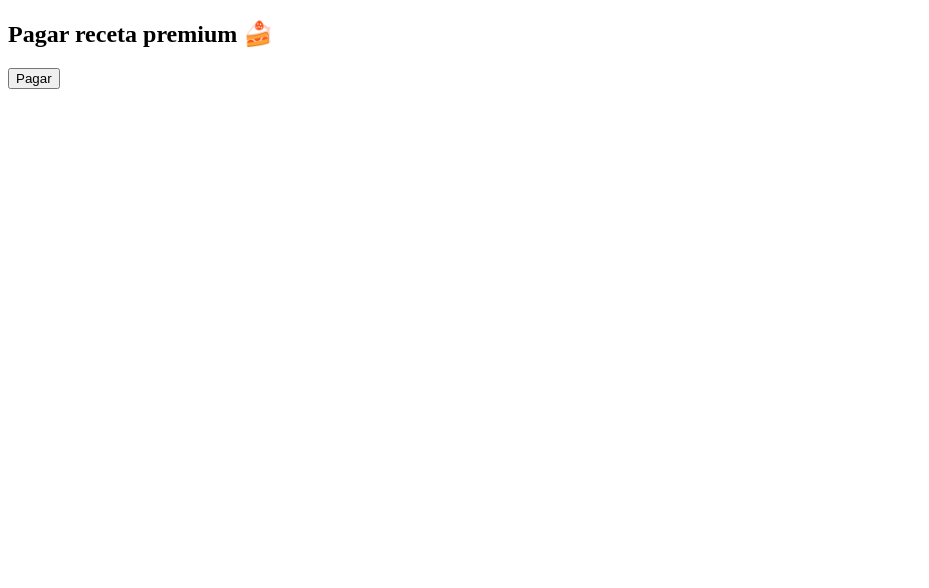
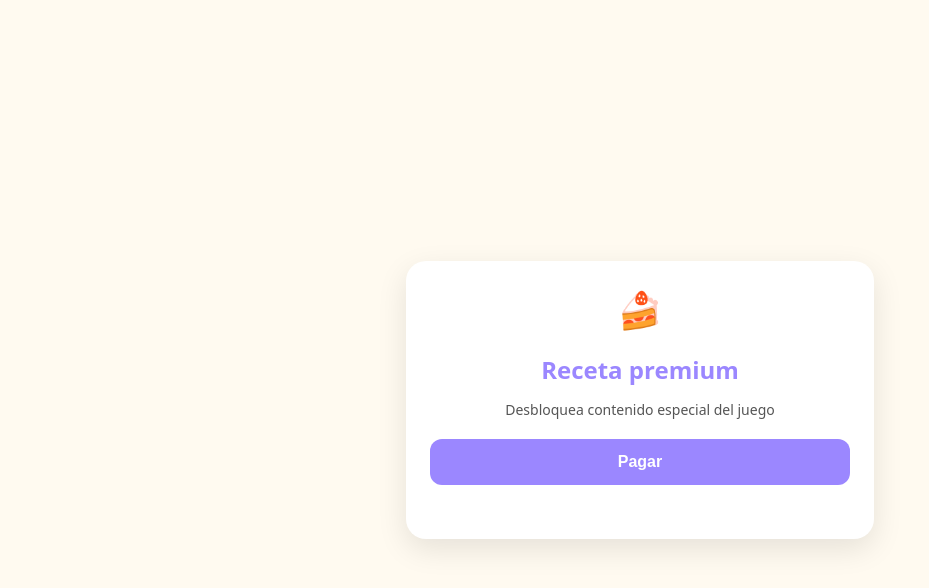
Before and after one commit to KeniaCJF/Cooking_game, a website with bundled scripts: page public/payment.html in a window 1280 px wide. Shown: the whole page, without its empty margins (0-929 px from the left). Built offline with nearby package versions, Linux system fonts and the light colour scheme.

Commit message:
css payment

```diff
--- a/public/payment.html
+++ b/public/payment.html
@@ -2,18 +2,99 @@
 <html lang="es">
 <head>
   <meta charset="UTF-8" />
-  <title>Pagar</title>
+  <title>Pagar receta premium</title>
+  <meta name="viewport" content="width=device-width, initial-scale=1.0">
+
+  <!-- Stripe -->
   <script src="https://js.stripe.com/v3/"></script>
+
+  <style>
+    body {
+      margin: 0;
+      min-height: 100vh;
+      background: #fffaf0;
+      font-family: system-ui, -apple-system, BlinkMacSystemFont, "Segoe UI", sans-serif;
+      display: flex;
+      justify-content: center;
+      align-items: center;
+    }
+
+    .card {
+      width: 90%;
+      max-width: 420px;
+      background: #ffffff;
+      border-radius: 20px;
+      padding: 24px;
+      box-shadow: 0 10px 30px rgba(0,0,0,0.1);
+      text-align: center;
+    }
+
+    h2 {
+      color: #9b87ff;
+      margin-bottom: 8px;
+    }
+
+    p {
+      color: #555;
+      font-size: 14px;
+      margin-bottom: 20px;
+    }
+
+    #payment-element {
+      margin-bottom: 20px;
+    }
+
+    button {
+      width: 100%;
+      background: #9b87ff;
+      border: none;
+      border-radius: 12px;
+      padding: 14px;
+      font-size: 16px;
+      font-weight: bold;
+      color: white;
+      cursor: pointer;
+      transition: transform 0.1s ease, background 0.2s ease;
+    }
+
+    button:hover {
+      background: #7b5cff;
+      transform: scale(1.02);
+    }
+
+    button:disabled {
+      opacity: 0.6;
+      cursor: not-allowed;
+    }
+
+    #error-message {
+      margin-top: 12px;
+      color: #e63946;
+      font-size: 14px;
+      min-height: 18px;
+    }
+
+    .emoji {
+      font-size: 36px;
+      margin-bottom: 8px;
+    }
+  </style>
 </head>
+
 <body>
-  <h2>Pagar receta premium 🍰</h2>
+  <div class="card">
+    <div class="emoji">🍰</div>
+    <h2>Receta premium</h2>
+    <p>Desbloquea contenido especial del juego</p>
 
     <form id="payment-form">
       <div id="payment-element"></div>
       <button id="submit">Pagar</button>
       <div id="error-message"></div>
     </form>
+  </div>
 
+  <!-- Tu lógica de pago -->
   <script type="module" src="payment.js"></script>
 </body>
 </html>
```
Lines whose indentation alone changed are shown as unchanged.
